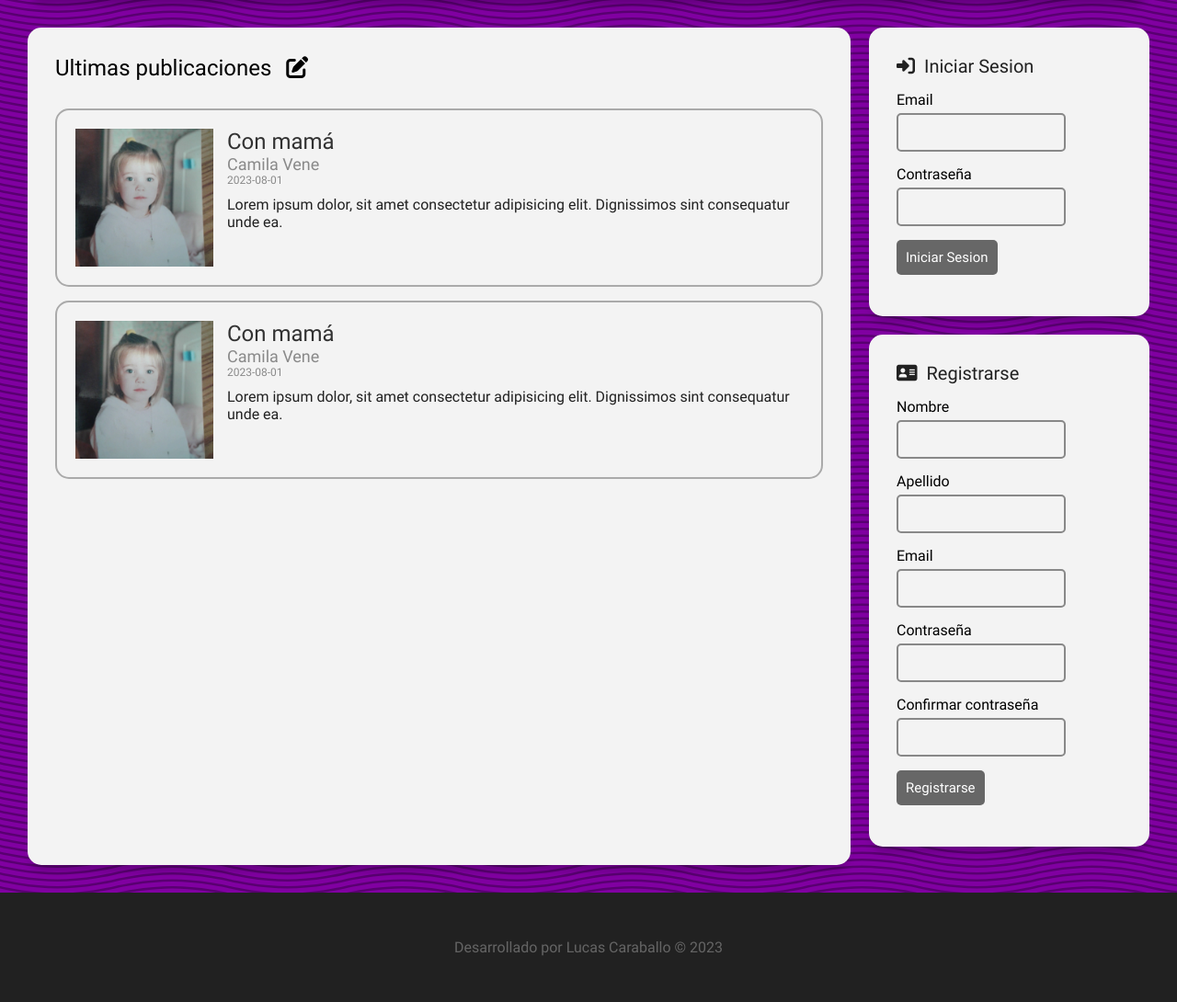
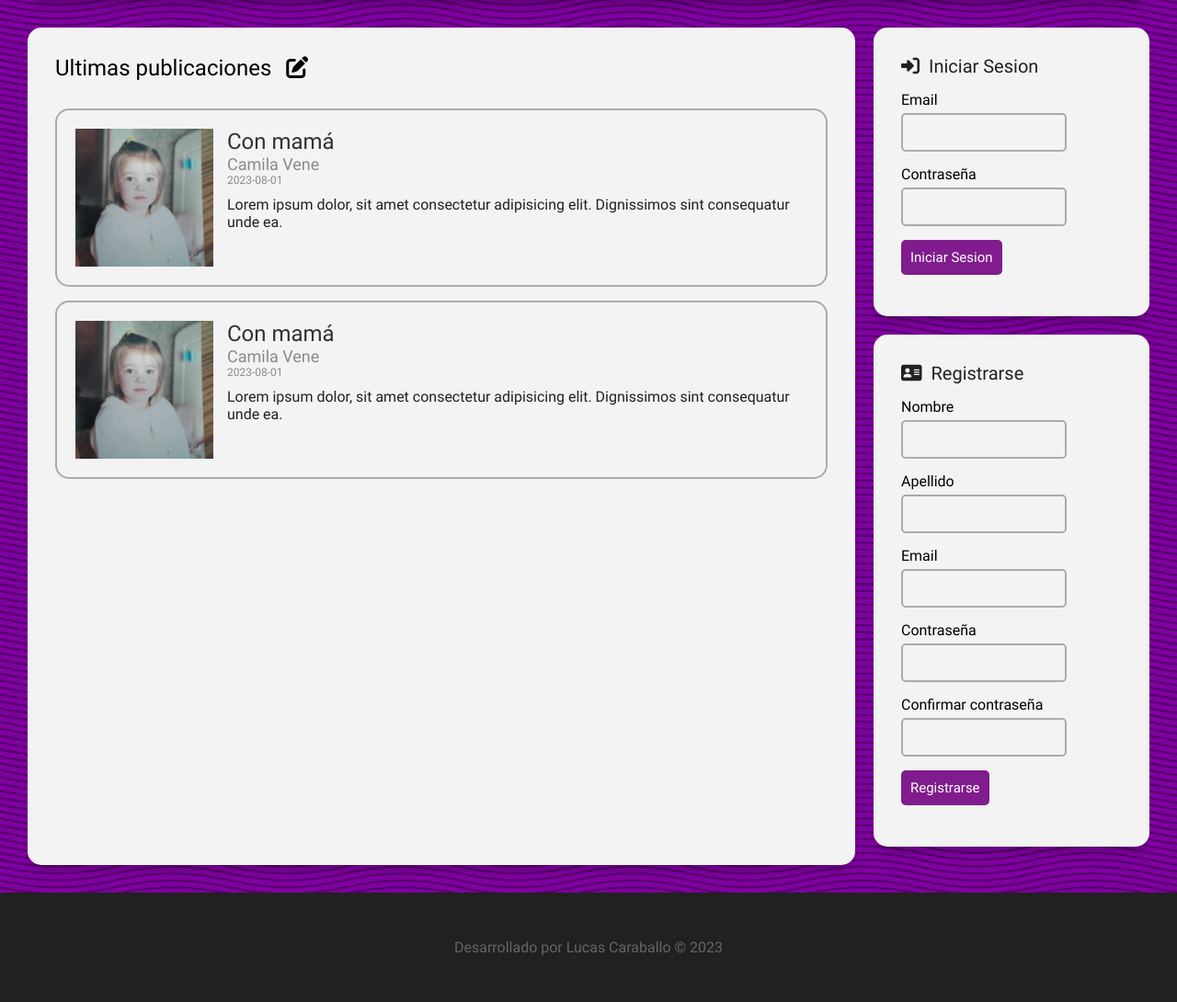
Before and after one commit to LucasCABJ/blog-project, a PHP site: page / in a window 1280 px wide. Shown: the part 111-1201 px from the top of the page at 92% size. Run offline with PHP 8.4, Linux system fonts and the light colour scheme.

Commit message:
visual upgrades / register pending

```diff
--- a/assets/styles/style.css
+++ b/assets/styles/style.css
@@ -93,7 +93,8 @@ body {
 .main {
     padding: 30px;
     display: grid;
-    grid-template-columns: 75% 25%;
+    grid-template-columns: 3fr 1fr;
+    gap: 20px;
 }
 
 /* MAIN ENTRADAS */
@@ -101,7 +102,6 @@ body {
 .main__entradas {
     padding: 30px;
     min-height: 800px;
-    margin-right: 20px;
     border-radius: 15px;
     background-color: #f3f3f3;
 
@@ -217,13 +217,19 @@ body {
     padding: 10px 10px;
 
     border: none;
-    border: 2px solid #888;
+    border: 2px solid #aaa;
     border-radius: 5px;
     outline: none;
 
     background-color: transparent;
 
     font-size: 15px;
+
+    transition: all .2s ease-in-out;
+}
+
+.form__input:focus {
+    border: 2px solid #4b1053;
 }
 
 .form__submit {
@@ -233,7 +239,7 @@ body {
     border-radius: 5px;
     outline: none;
     color: white;
-    background-color: #676767;
+    background-color: var(--color-principal);
     cursor: pointer;
 
     font-size: 15px;
@@ -242,7 +248,7 @@ body {
 }
 
 .form__submit:hover {
-    background-color: var(--color-principal);
+    background-color: #4b1053;
     color: white;
 }
 
```
